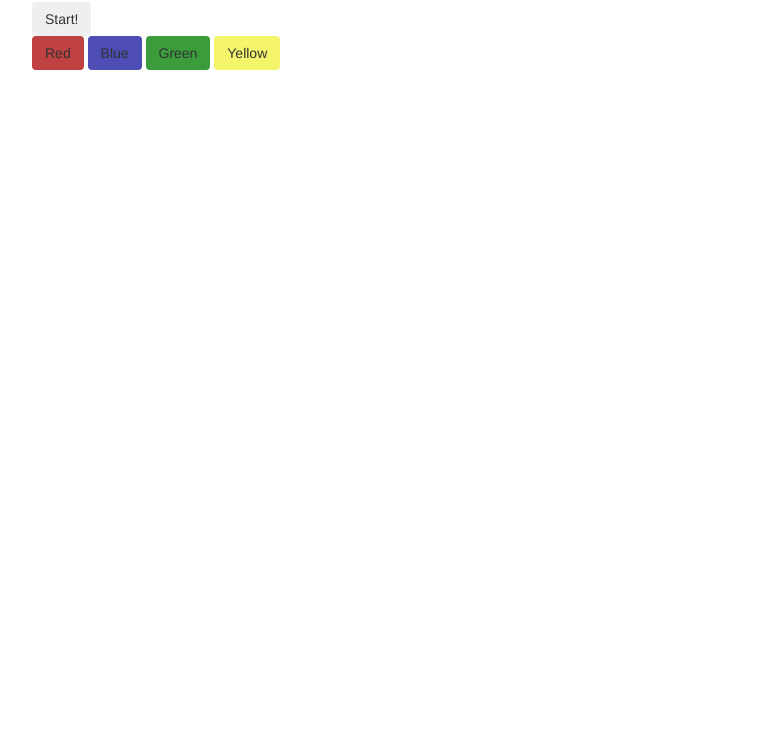
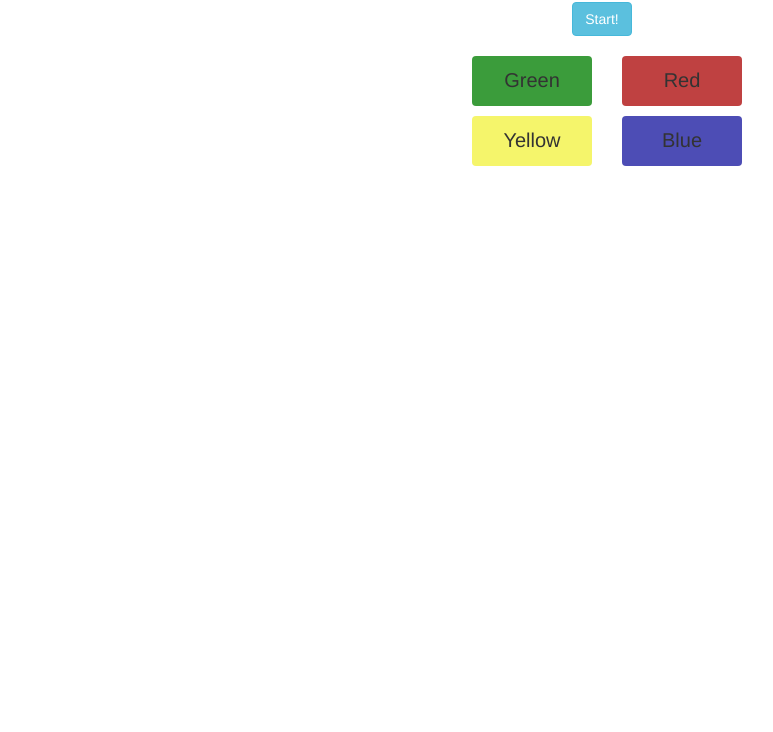
Before and after one commit to langlk/simon, a website with bundled scripts: page index.html in a window 1280 px wide. Shown: the part 68-800 px from the top of the page, without its empty margins (38-811 px from the left). Built offline with nearby package versions, Linux system fonts and the light colour scheme.

Commit message:
add styling

```diff
--- a/css/styles.css
+++ b/css/styles.css
@@ -1,4 +1,19 @@
-.highlighted, btn:hover {
+body {
+  font-family: 'Righteous', sans-serif;
+}
+
+.alert {
+  display: none;
+  text-align: center;
+  margin-left: auto;
+  margin-right: auto;
+  margin-top: 20px;
+  width: 30%;
+  background-color: #ffa479;
+  font-size: 25px;
+}
+
+.highlighted, .btn.highlighted:focus {
   color: white;
 }
 
@@ -33,3 +48,21 @@
 #yellow.highlighted, #yellow:hover {
   background-color: #ffd400;
 }
+
+#game .row {
+  width: 300px;
+  margin-left: auto;
+  margin-right: auto;
+}
+
+#game .row .btn {
+  width: 100%;
+  height: 50px;
+  margin: 5px;
+  font-size: 20px;
+}
+
+.heading {
+  text-align: center;
+  margin-bottom: 15px;
+}
--- a/index.html
+++ b/index.html
@@ -2,6 +2,7 @@
 <html>
   <head>
     <link rel="stylesheet" href="build/css/vendor.css">
+    <link href="https://fonts.googleapis.com/css?family=Righteous" rel="stylesheet">
     <link rel="stylesheet" href="css/styles.css" type="text/css">
     <script src="build/js/vendor.min.js"></script>
     <script type="text/javascript" src="build/js/app.js"></script>
@@ -10,15 +11,24 @@
   </head>
   <body>
     <div class="container">
-      <h1>Simon!</h1>
-      <button type="button" id="start" class="btn">Start!</button>
+      <div class="heading">
+        <h1>Simon!</h1>
+        <button type="button" id="start" class="btn btn-info">Start!</button>
+      </div>
       <div id="game">
-        <div id="pattern">
+        <div class="row">
+          <div class="col-sm-6">
+            <button type="button" id="green" class="btn color left">Green</button>
+            <button type="button" id="yellow" class="btn color left">Yellow</button>
+          </div>
+          <div class="col-sm-6">
+            <button type="button" id="red" class="btn color right">Red</button>
+            <button type="button" id="blue" class="btn color right">Blue</button>
+          </div>
         </div>
-        <button type="button" id="red" class="btn color">Red</button>
-        <button type="button" id="blue" class="btn color">Blue</button>
-        <button type="button" id="green" class="btn color">Green</button>
-        <button type="button" id="yellow" class="btn color">Yellow</button>
+        <div class="alert" role="alert">
+          <strong>Oh snap!</strong> Game over!
+        </div>
       </div>
     </div>
   </body>
--- a/js/simon-interface.js
+++ b/js/simon-interface.js
@@ -19,6 +19,7 @@ var showPattern = function(pattern) {
 $(document).ready(function() {
   var simonGame;
   $('#start').click(function() {
+    $(".alert").hide();
     simonGame = new Simon();
     var pattern = simonGame.getPattern();
     showPattern(pattern);
@@ -31,7 +32,7 @@ $(document).ready(function() {
       var pattern = simonGame.getPattern();
       showPattern(pattern);
     } else if (!correct) {
-      alert("Game over");
+      $(".alert").show();
     }
   });
 });
```
Also changed, not shown: build/js/app.js.
